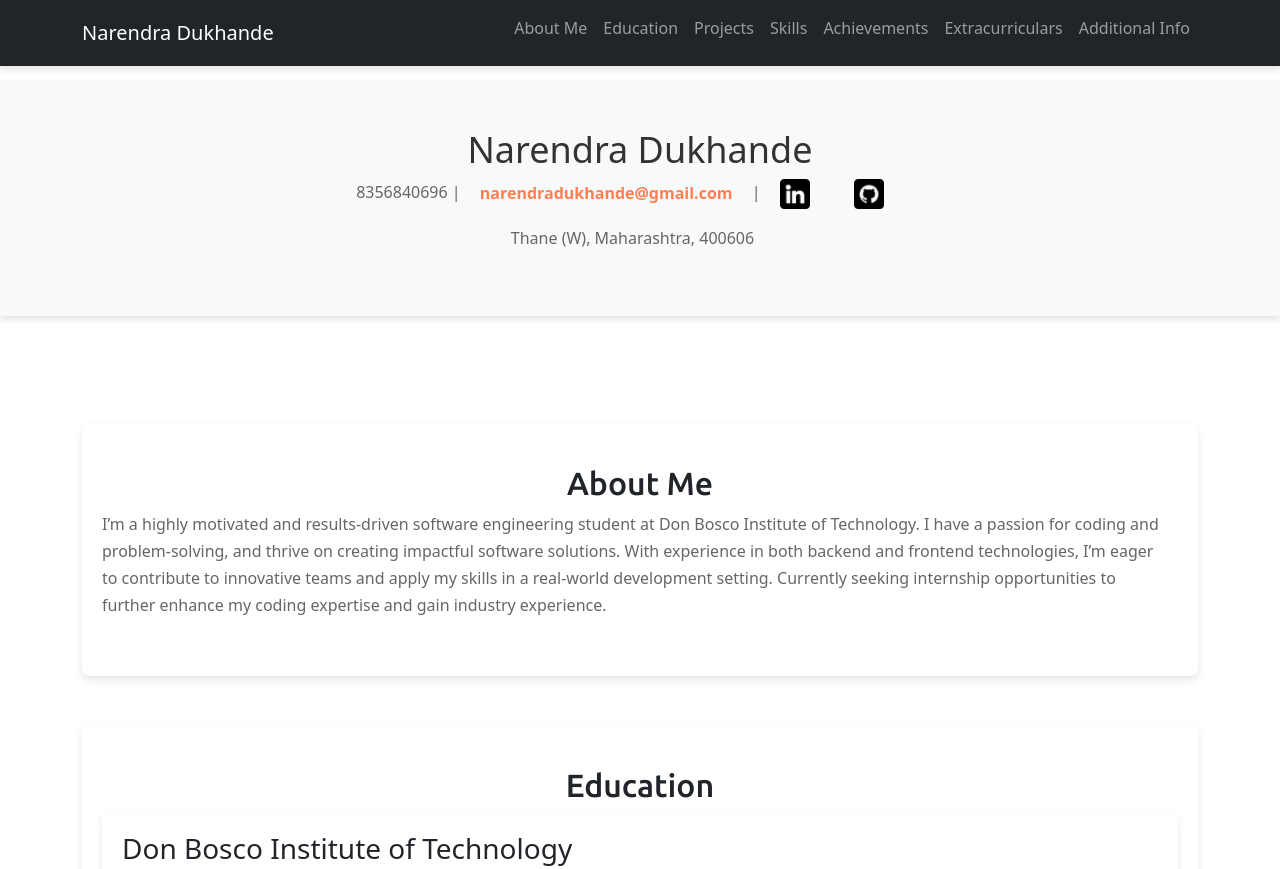
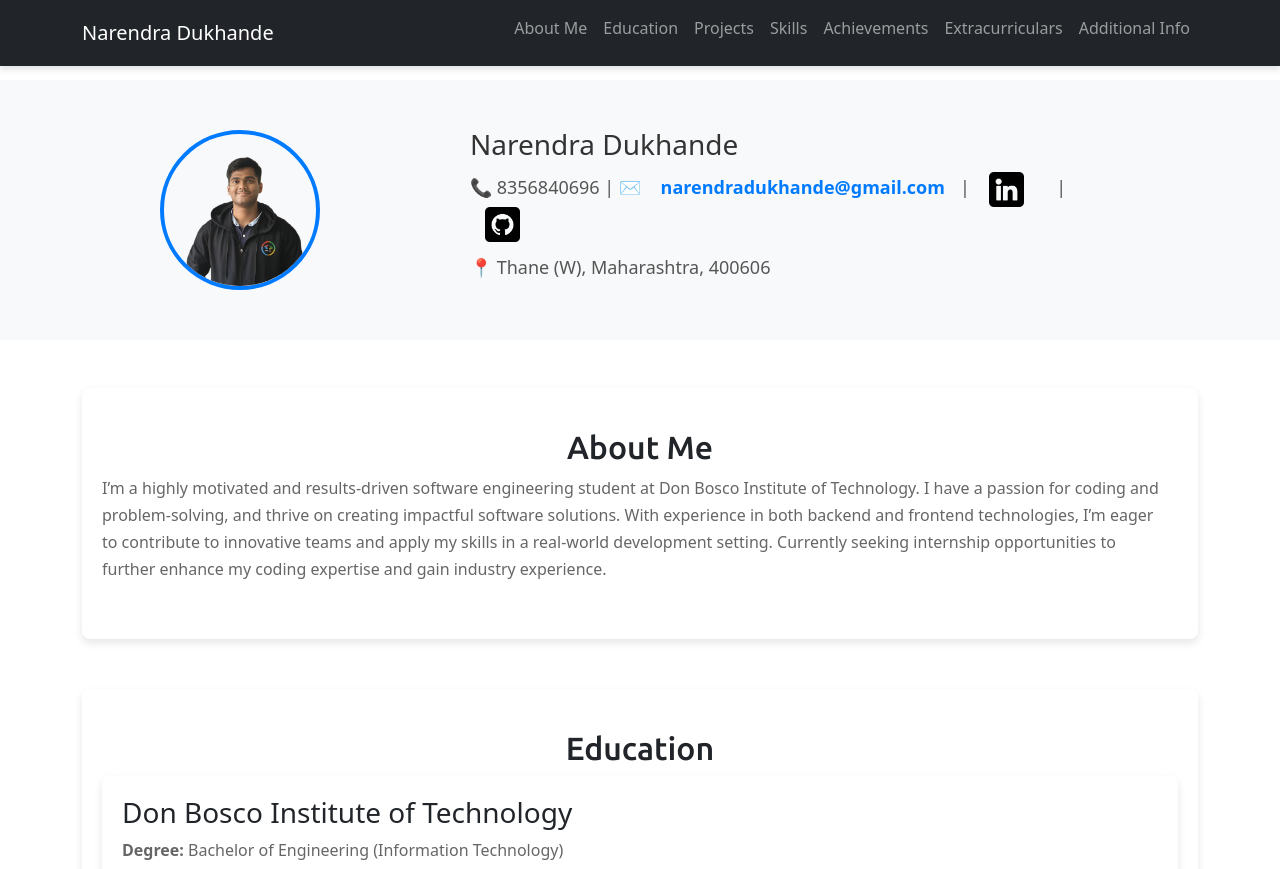
Before and after one commit to narendra3003/profile, a plain HTML site: page index.html in a window 1280 px wide. Shown: the top 869 px of the page. Drawn offline with nearby package versions, Linux system fonts and the light colour scheme.

Commit message:
Adds Profile Pic

```diff
--- a/index.html
+++ b/index.html
@@ -35,16 +35,26 @@
   <!-- Header with Contact Details -->
   <header class="bg-light py-5 text-center">
     <div class="header-container">
-      <h1>Narendra Dukhande</h1>
-      <p>8356840696 | <a href="mailto:narendradukhande@gmail.com">narendradukhande@gmail.com</a> |
-        <a href="https://www.linkedin.com/in/narendra-dukhande" target="_blank">
-          <img src="Images/LinkedIn.png" alt="LinkedIn" style="width: 30px; height: 30px; margin-right: 10px;">
-        </a>
-        <a href="https://github.com/narendra3003" target="_blank">
-          <img src="Images/github.png" alt="GitHub" style="width: 30px; height: 30px; margin-right: 10px;">
-        </a>
-      </p>
-      <p>Thane (W), Maharashtra, 400606</p>
+
+      <!-- Left Section: Profile Picture -->
+      <div class="profile-section">
+        <img src="./Images/profile-photo.png" alt="Narendra Dukhande">
+      </div>
+
+      <!-- Right Section: Contact Details -->
+      <div class="contact-section">
+        <h1>Narendra Dukhande</h1>
+        <p>📞 8356840696  |  ✉️ <a href="mailto:narendradukhande@gmail.com">narendradukhande@gmail.com</a>|
+          <a href="https://www.linkedin.com/in/narendra-dukhande" target="_blank">
+            <img src="Images/LinkedIn.png" alt="LinkedIn">
+          </a>|
+          <a href="https://github.com/narendra3003" target="_blank">
+            <img src="Images/github.png" alt="GitHub">
+          </a>
+        </p>
+        <p>📍 Thane (W), Maharashtra, 400606</p>
+      </div>
+
     </div>
   </header>
 
--- a/styles.css
+++ b/styles.css
@@ -62,39 +62,97 @@ nav {
   color: #ff7f50; /* Orange color for hover effect */
 }
 
-/* Header Section */
-header {
-  background-color: #fff;
-  padding: 20px;
-  box-shadow: 0 4px 6px rgba(0, 0, 0, 0.1);
-  text-align: center;
-  margin-bottom: 60px; /* Gives space below the header */
+body {
+  margin: 0;
+  font-family: Arial, sans-serif;
 }
 
-header h1 {
-  font-size: 36px;
+.bg-light {
+  background-color: #f8f9fa;
+  padding: 30px;
+}
+
+.header-container {
+  display: flex;
+  max-width: 1000px;
+  margin: auto;
+  align-items: center;
+}
+
+/* Left Section: Profile Picture */
+.profile-section {
+  flex: 0 0 30%;
+  display: flex;
+  justify-content: flex-start; /* Pushes image to the left */
+  padding-left: 20px; /* Added padding to move image left */
+}
+
+.profile-section img {
+  width: 160px; /* Increased size */
+  height: 160px;
+  border-radius: 50%;
+  object-fit: cover;
+  border: 4px solid #007bff; /* Slightly thicker border */
+}
+
+/* Right Section: Contact Information */
+.contact-section {
+  flex: 0 0 70%; /* Ensures it starts after 30% width */
+  text-align: left;
+  padding-left: 30px; /* More space between image and text */
+}
+
+.contact-section h1 {
+  margin: 0;
+  font-size: 28px; /* Slightly larger font */
   color: #333;
 }
 
-header p {
-  font-size: 16px;
-  color: #666;
+.contact-section p {
+  margin: 10px 0;
+  font-size: 18px; /* Increased font size */
+  color: #555;
 }
 
-header a {
-  color: #ff7f50;
+.contact-section a {
   text-decoration: none;
+  color: #007bff;
   font-weight: bold;
-  transition: color 0.3s ease;
 }
 
-header a:hover {
-  color: #ff4500;
+.contact-section img {
+  width: 35px; /* Slightly bigger icons */
+  height: 35px;
+  margin-right: 12px;
+  vertical-align: middle;
+  transition: transform 0.3s;
 }
 
-header i {
-  margin-right: 8px;
+.contact-section img:hover {
+  transform: scale(1.1);
 }
+
+/* Responsive Design */
+@media (max-width: 768px) {
+  .header-container {
+      flex-direction: column;
+      text-align: center;
+  }
+
+  .profile-section {
+      flex: 0 0 100%;
+      justify-content: center; /* Centers image on small screens */
+      padding-left: 0;
+      margin-bottom: 15px;
+  }
+
+  .contact-section {
+      flex: 0 0 100%;
+      padding-left: 0;
+  }
+}
+
+
 
 /* Main content section */
 .main-content {
```
Also changed, not shown: Images/profile-photo.png (added).
